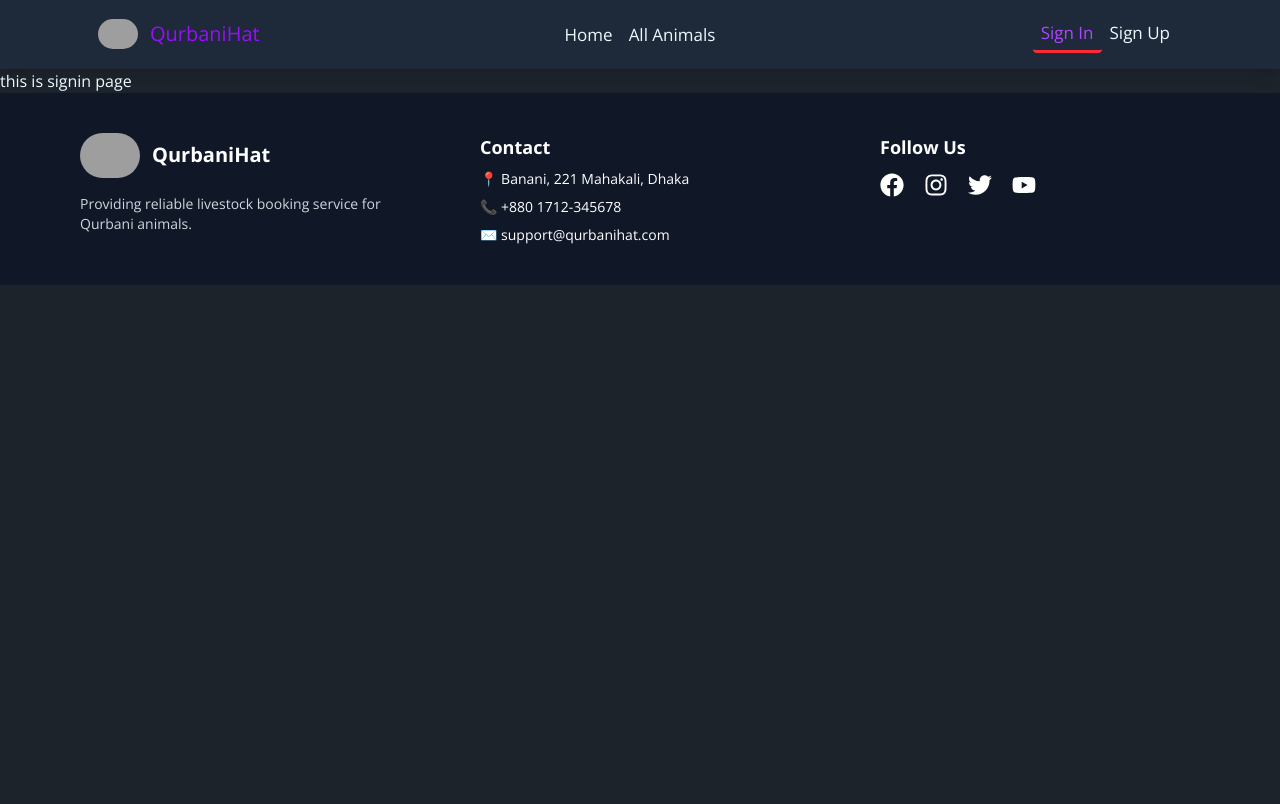
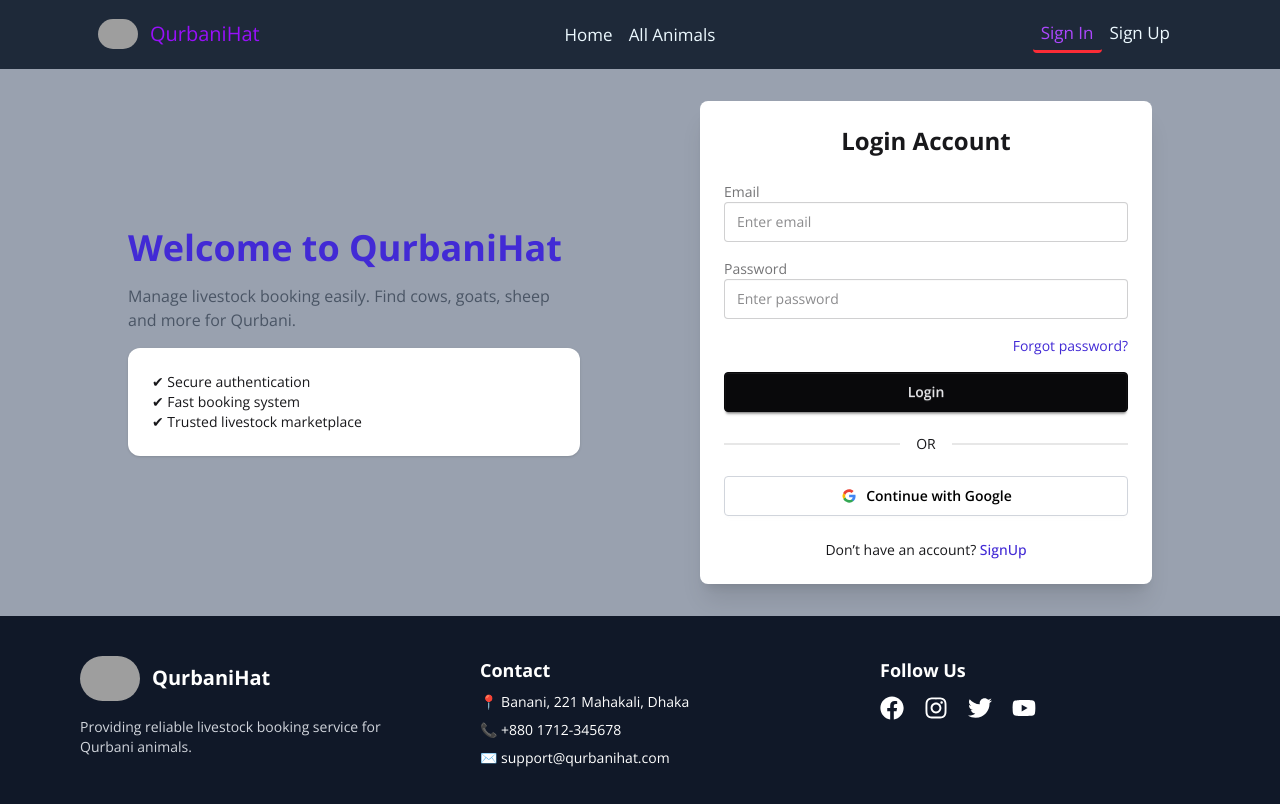
Before and after one commit to pollobdebnath18/QurbaniHat-Platform, a Next.js app: page /animals/signin in a window 1280 px wide. Shown: the top 804 px of the page. Built offline with nearby package versions, Linux system fonts and the light colour scheme; grey boxes are pictures that could not be loaded.

Commit message:
signup , login page done

```diff
--- a/package.json
+++ b/package.json
@@ -9,14 +9,18 @@
     "lint": "eslint"
   },
   "dependencies": {
+    "@better-auth/mongo-adapter": "^1.6.9",
     "@tailwindcss/postcss": "^4.2.4",
     "@tailwindcss/vite": "^4.2.4",
+    "better-auth": "^1.6.9",
     "daisyui": "^5.5.19",
+    "mongodb": "^7.2.0",
     "next": "16.2.4",
     "react": "19.2.4",
     "react-dom": "19.2.4",
     "react-icons": "^5.6.0",
     "react-spinners": "^0.17.0",
+    "react-toastify": "^11.1.0",
     "tailwindcss": "^4.2.4"
   },
   "devDependencies": {
--- a/src/app/animals/signin/page.jsx
+++ b/src/app/animals/signin/page.jsx
@@ -1,11 +1,100 @@
-import React from 'react';
+"use client";
+import React from "react";
 
-const signin = () => {
-    return (
-        <div>
-            this is signin page
+const Signin = () => {
+  return (
+    <div
+      data-theme="light"
+      className=" bg-gray-400 flex items-center justify-center px-4 py-8 "
+    >
+      <div className="w-full max-w-5xl grid grid-cols-1 sm:grid-cols-2 gap-30 items-center">
+
+        <div className="hidden md:block space-y-4">
+          <h1 className="text-4xl font-bold text-primary">
+            Welcome to QurbaniHat
+          </h1>
+          <p className="text-gray-600">
+            Manage livestock booking easily. Find cows, goats, sheep and more
+            for Qurbani.
+          </p>
+
+          <div className="bg-base-100 p-6 rounded-xl shadow">
+            <p className="text-sm">
+              ✔ Secure authentication
+              <br />
+              ✔ Fast booking system
+              <br />✔ Trusted livestock marketplace
+            </p>
+          </div>
         </div>
-    );
+
+        <div className="card bg-base-100 shadow-xl w-full">
+          <div className="card-body">
+            <h2 className="text-2xl font-bold text-center">Login Account</h2>
+
+            <form className="space-y-4 mt-4">
+              <div>
+                <label className="label">Email</label>
+                <input
+                  type="email"
+                  placeholder="Enter email"
+                  className="input input-bordered w-full"
+                />
+              </div>
+
+              <div>
+                <label className="label">Password</label>
+                <input
+                  type="password"
+                  placeholder="Enter password"
+                  className="input input-bordered w-full"
+                />
+              </div>
+
+              <div className="text-right">
+                <a className="text-sm text-primary hover:underline">
+                  Forgot password?
+                </a>
+              </div>
+
+              <button className="btn btn-neutral w-full">Login</button>
+            </form>
+
+            <div className="divider">OR</div>
+
+            <button className="btn bg-white text-black border border-gray-300 w-full flex gap-2 items-center justify-center">
+              <svg width="18" height="18" viewBox="0 0 512 512">
+                <path
+                  fill="#34a853"
+                  d="M153 292c30 82 118 95 171 60h62v48A192 192 0 0190 341"
+                />
+                <path
+                  fill="#4285f4"
+                  d="m386 400a140 175 0 0053-179H260v74h102q-7 37-38 57"
+                />
+                <path
+                  fill="#fbbc02"
+                  d="m90 341a208 200 0 010-171l63 49q-12 37 0 73"
+                />
+                <path
+                  fill="#ea4335"
+                  d="m153 219c22-69 116-109 179-50l55-54c-78-75-230-72-297 55"
+                />
+              </svg>
+              Continue with Google
+            </button>
+
+            <p className="text-center text-sm mt-4">
+              Don’t have an account?{" "}
+              <a className="text-primary font-medium hover:underline">
+                SignUp
+              </a>
+            </p>
+          </div>
+        </div>
+      </div>
+    </div>
+  );
 };
 
-export default signin;
+export default Signin;
--- a/src/app/animals/signup/page.jsx
+++ b/src/app/animals/signup/page.jsx
@@ -1,7 +1,138 @@
+"use client";
+import { authClient } from "@/lib/auth-client";
 import React from "react";
+import { toast } from "react-toastify";
 
-const signup = () => {
-  return <div>signup page</div>;
+const Signup = () => {
+  const handleSignUp = async (e) => {
+    e.preventDefault();
+    const name = e.target.name.value;
+    const photo = e.target.photo.value;
+    const email = e.target.email.value;
+    const password = e.target.password.value;
+    console.log(name, photo, email, password);
+
+    const { data, error } = await authClient.signUp.email({
+      name: name,
+      email: email,
+      photo: photo,
+      password: password,
+    });
+
+    if (error) {
+      toast.error(error?.message || "SignUp Failed");
+    }
+    if (data) {
+      toast.success("SignUp Successfully");
+      console.log(name, email, password);
+    }
+  };
+  return (
+    <div
+      data-theme="light"
+      className="bg-gray-400 flex justify-center px-4 py-4"
+    >
+      <div className="w-full max-w-5xl grid grid-cols-1 sm:grid-cols-2 gap-30 items-center">
+        <div className="hidden md:block space-y-4">
+          <h1 className="text-4xl font-bold text-primary">Join QurbaniHat</h1>
+          <p className="text-gray-600">
+            Create your account and start exploring livestock for Qurbani
+            booking.
+          </p>
+
+          <div className="bg-base-100 p-6 rounded-xl shadow">
+            <p className="text-sm">
+              ✔ Fast registration
+              <br />
+              ✔ Secure authentication
+              <br />✔ Access all animals anytime
+            </p>
+          </div>
+        </div>
+
+        <div className="card bg-base-100 shadow-xl w-full">
+          <div className="card-body">
+            <h2 className="text-2xl font-bold text-center">Create Account</h2>
+
+            <form className="space-y-4 mt-4" onSubmit={handleSignUp}>
+              <div>
+                <label className="label">Name</label>
+                <input
+                  type="text"
+                  name="name"
+                  placeholder="Your name"
+                  className="input input-bordered w-full"
+                  required
+                />
+              </div>
+
+              <div>
+                <label className="label">Photo URL</label>
+                <input
+                  type="text"
+                  name="photo"
+                  placeholder="https://your-photo-link.com"
+                  className="input input-bordered w-full"
+                />
+              </div>
+              <div>
+                <label className="label">Email</label>
+                <input
+                  type="email"
+                  name="email"
+                  placeholder="Enter email"
+                  className="input input-bordered w-full"
+                  required
+                />
+              </div>
+
+              <div>
+                <label className="label">Password</label>
+                <input
+                  type="password"
+                  name="password"
+                  placeholder="Create password"
+                  className="input input-bordered w-full"
+                  required
+                />
+              </div>
+
+              <button className="btn btn-primary w-full">Sign Up</button>
+            </form>
+
+            <div className="divider">OR</div>
+
+            <button className="btn bg-white text-black border border-gray-300 w-full flex items-center justify-center gap-2">
+              <svg width="18" height="18" viewBox="0 0 512 512">
+                <path
+                  fill="#34a853"
+                  d="M153 292c30 82 118 95 171 60h62v48A192 192 0 0190 341"
+                />
+                <path
+                  fill="#4285f4"
+                  d="m386 400a140 175 0 0053-179H260v74h102q-7 37-38 57"
+                />
+                <path
+                  fill="#fbbc02"
+                  d="m90 341a208 200 0 010-171l63 49q-12 37 0 73"
+                />
+                <path
+                  fill="#ea4335"
+                  d="m153 219c22-69 116-109 179-50l55-54c-78-75-230-72-297 55"
+                />
+              </svg>
+              Continue with Google
+            </button>
+
+            <p className="text-center text-sm mt-4">
+              Already have an account?{" "}
+              <a className="text-primary font-medium hover:underline">Login</a>
+            </p>
+          </div>
+        </div>
+      </div>
+    </div>
+  );
 };
 
-export default signup;
+export default Signup;
--- /dev/null
+++ b/src/app/api/auth/[all]/route.js
@@ -0,0 +1,4 @@
+import { auth } from "@/lib/auth"; // path to your auth file
+import { toNextJsHandler } from "better-auth/next-js";
+
+export const { POST, GET } = toNextJsHandler(auth);
--- a/src/app/layout.js
+++ b/src/app/layout.js
@@ -2,6 +2,7 @@ import { Open_Sans } from "next/font/google";
 import "./globals.css";
 import Navbar from "@/components/Navbar";
 import Footer from "@/components/Footer";
+import { ToastContainer } from "react-toastify";
 
 export const openSans = Open_Sans({
   variable: "--font-open-sans",
@@ -23,7 +24,10 @@ export default function RootLayout({ children }) {
     >
       <body className="min-h-full flex flex-col">
         <Navbar></Navbar>
-        <main>{children}</main>
+        <main>
+          {children}
+          <ToastContainer />
+        </main>
         <Footer></Footer>
       </body>
     </html>
--- a/src/app/loading.jsx
+++ b/src/app/loading.jsx
@@ -3,8 +3,8 @@ import { RingLoader } from 'react-spinners';
 
 const loading = () => {
     return (
-      <div className='flex justify-between items-center text-8xl text-blue-500'>
-        <RingLoader />
+      <div className=' flex justify-center items-center text-8xl '>
+        <RingLoader className='text-blue-700 bg-blue-800 rounded-full'/>
       </div>
     );
 };
--- /dev/null
+++ b/src/lib/auth-client.js
@@ -0,0 +1,6 @@
+import { createAuthClient } from "better-auth/react";
+export const authClient = createAuthClient({
+  /** The base URL of the server (optional if you're using the same domain) */
+  baseURL: "https://qurbani-hat-platform.vercel.app/",
+});
+export const { signIn, signUp, signOut, useSession } = createAuthClient();
--- /dev/null
+++ b/src/lib/auth.js
@@ -0,0 +1,16 @@
+import { betterAuth } from "better-auth";
+import { MongoClient } from "mongodb";
+import { mongodbAdapter } from "better-auth/adapters/mongodb";
+
+const client = new MongoClient(MONGO_URI);
+const db = client.db("QurbaniHat");
+
+export const auth = betterAuth({
+  emailAndPassword: {
+    enabled: true,
+  },
+  database: mongodbAdapter(db, {
+    // Optional: if you don't provide a client, database transactions won't be enabled.
+    client,
+  }),
+});
```
Also changed, not shown: 1 other file (tests, documents, lock files or other folders).
